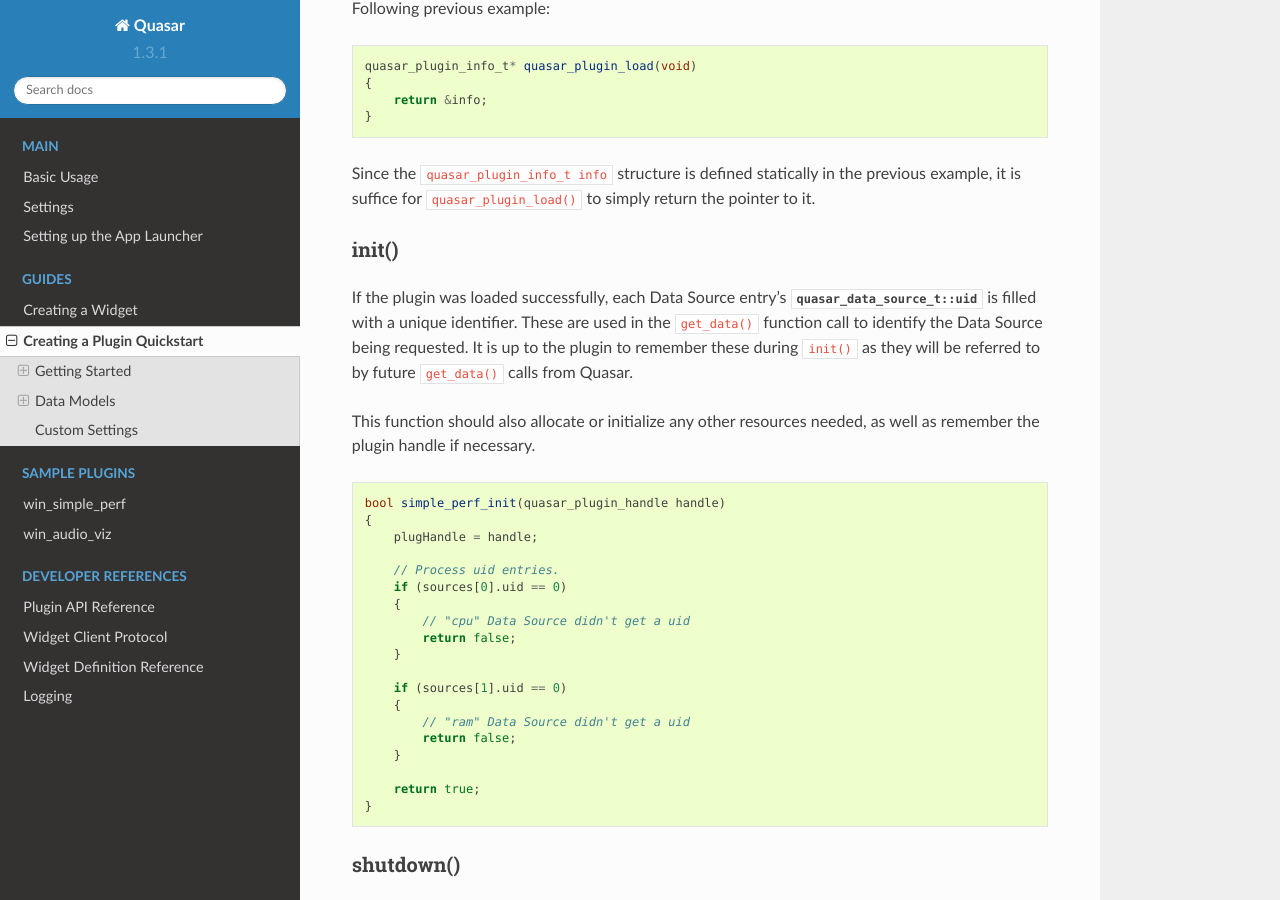
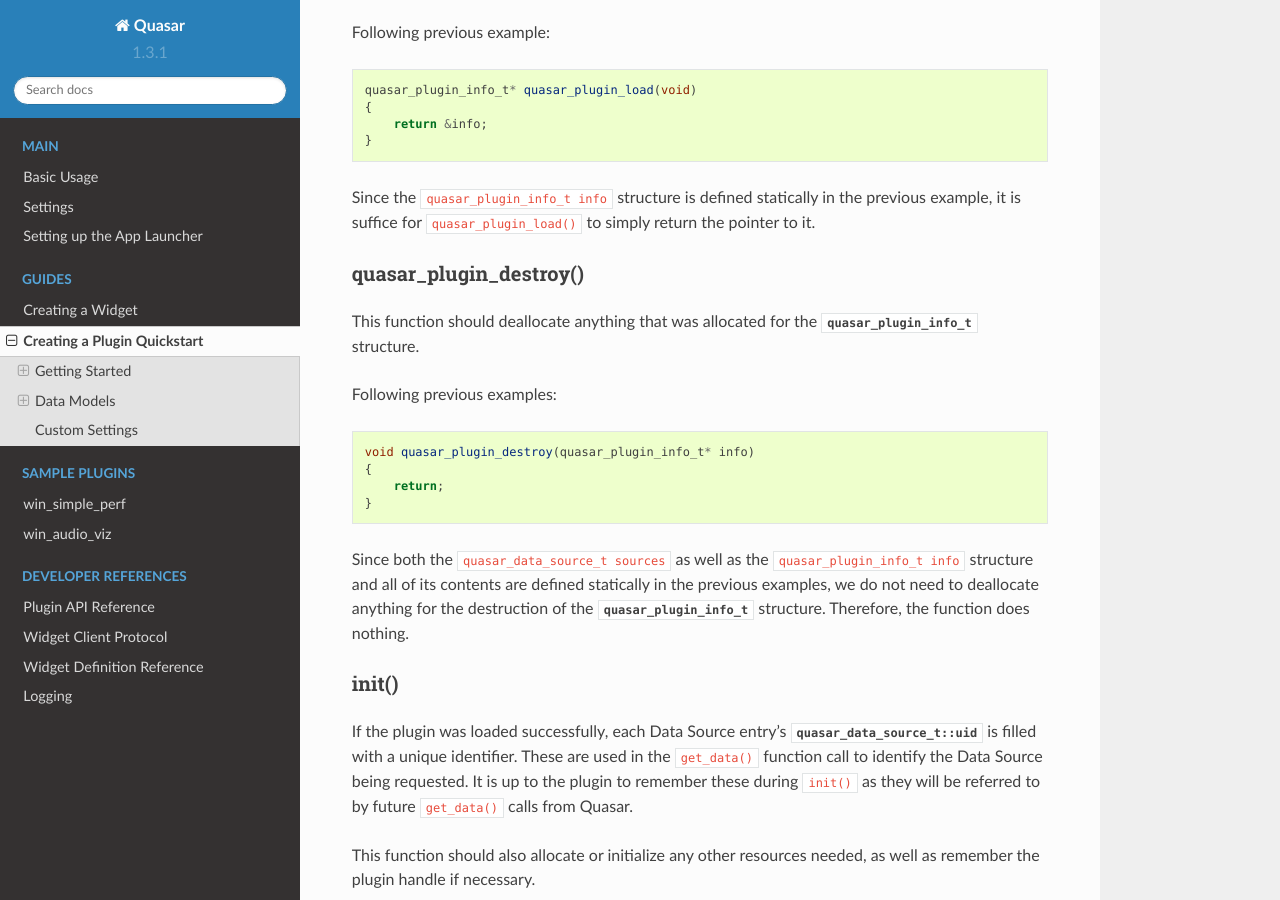
Before and after one commit to r52/quasar, a Sphinx documentation site: the page built from docs/plugqs.rst, in a window 1280 px wide and 900 px high, scrolled down 2210 px. Built offline with Sphinx 7.4.7 and the Read the Docs theme 2.0.0, drawn with Linux system fonts in a browser that asks for light colours; some of the changed text lies outside the part shown.

Commit message:
Add missing documentation for plugin destroy function

```diff
--- a/docs/plugqs.rst
+++ b/docs/plugqs.rst
@@ -84,6 +84,22 @@
     }
 
 Since the ``quasar_plugin_info_t info`` structure is defined statically in the previous example, it is suffice for ``quasar_plugin_load()`` to simply return the pointer to it.
+
+quasar_plugin_destroy()
+~~~~~~~~~~~~~~~~~~~~~~~~
+
+This function should deallocate anything that was allocated for the :cpp:class:`quasar_plugin_info_t` structure.
+
+Following previous examples:
+
+.. code-block:: cpp
+
+    void quasar_plugin_destroy(quasar_plugin_info_t* info)
+    {
+        return;
+    }
+
+Since both the ``quasar_data_source_t sources`` as well as the ``quasar_plugin_info_t info`` structure and all of its contents are defined statically in the previous examples, we do not need to deallocate anything for the destruction of the :cpp:class:`quasar_plugin_info_t` structure. Therefore, the function does nothing.
 
 init()
 ~~~~~~~~
```
